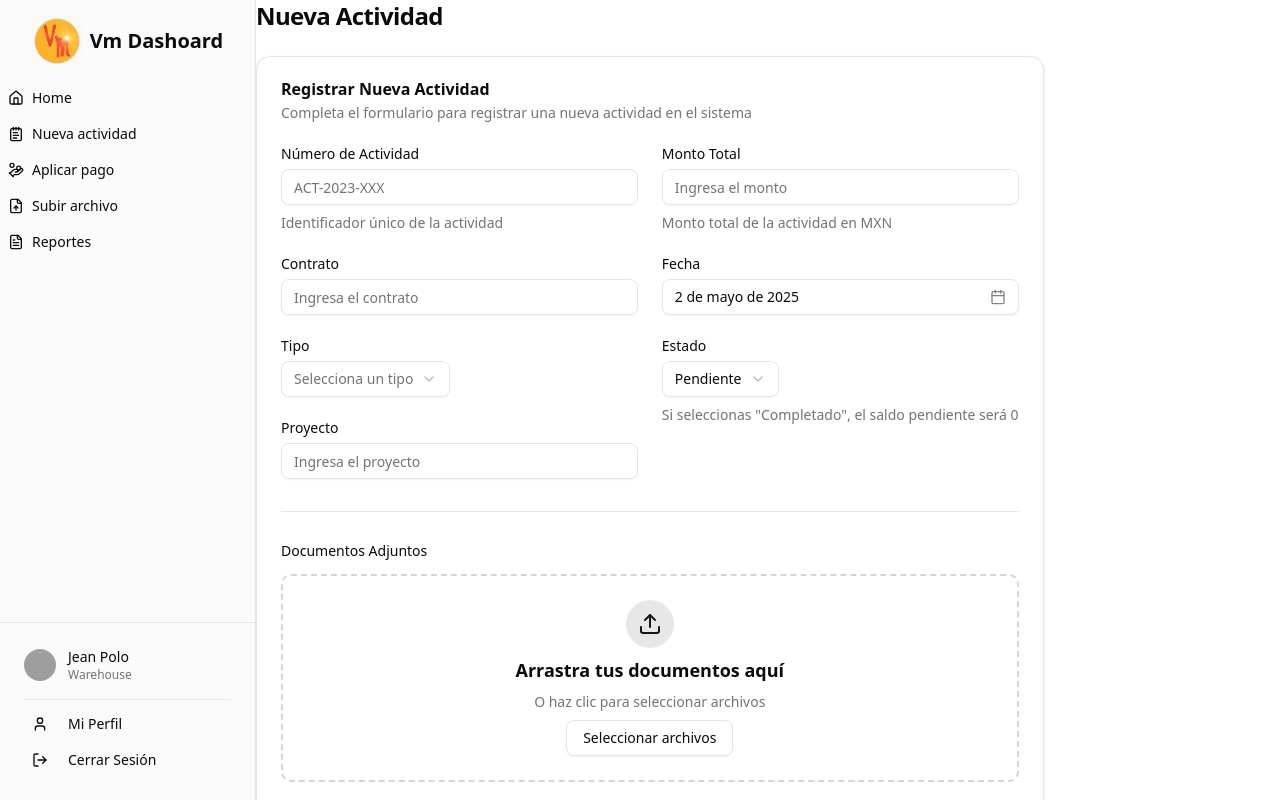
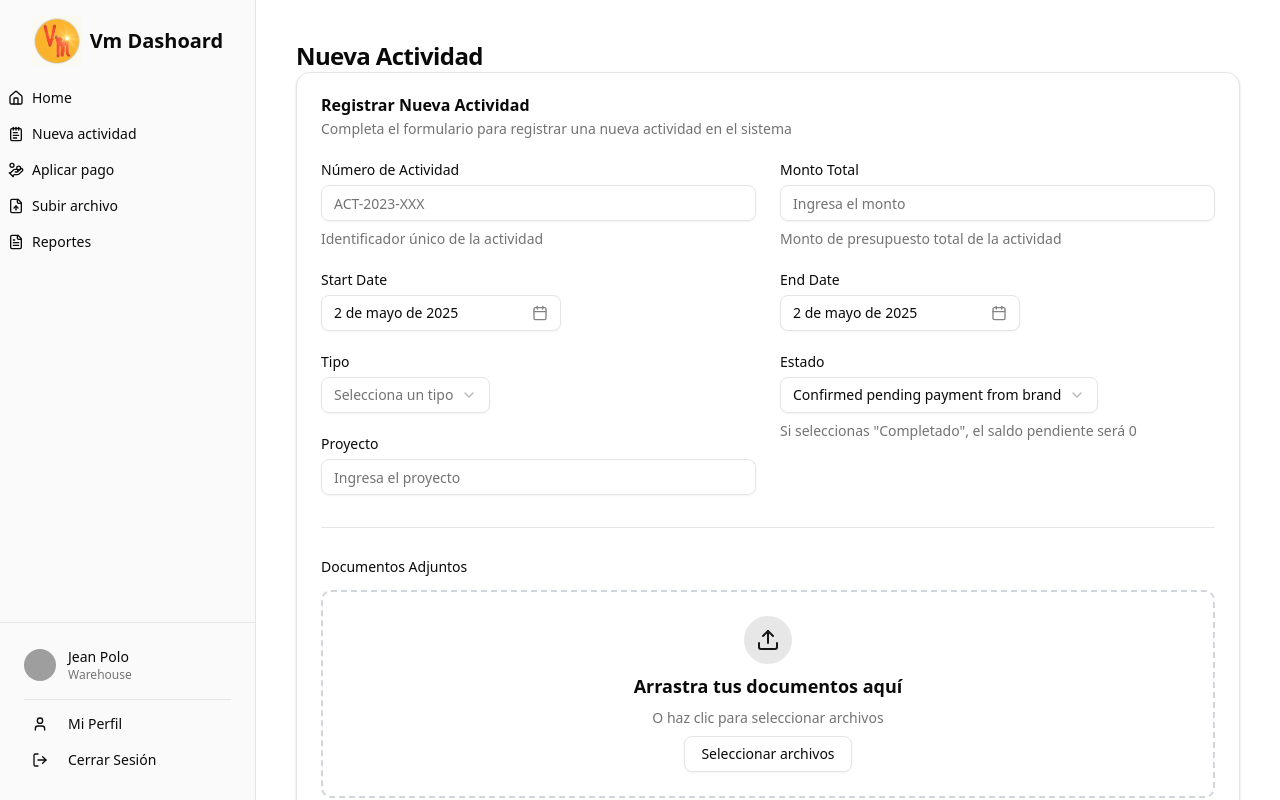
Before and after one commit to jeanTULF/form-credit-memo, a React (Vite) app: page /new-activity in a window 1280 px wide. Shown: the top 800 px of the page. Built offline with nearby package versions, Linux system fonts and the light colour scheme; grey boxes are pictures that could not be loaded.

Commit message:
Nuevos campos en ActivityForm y data.json

```diff
--- a/src/components/ActivityForm.jsx
+++ b/src/components/ActivityForm.jsx
@@ -45,7 +45,7 @@ const ActivityForm = () => {
           proyecto: "",
           monto: "",
           fecha: new Date(),
-          estado: "Pendiente",
+          estado: "pending",
           adjuntos: [],
           notas: "",
         },
@@ -74,13 +74,26 @@ const ActivityForm = () => {
 
             <FormField
               control={form.control}
-              name="contrato"
+              name="fecha"
               render={({ field }) => (
-                <FormItem>
-                  <FormLabel>Contrato</FormLabel>
-                  <FormControl>
-                    <Input placeholder="Ingresa el contrato" {...field} />
-                  </FormControl>
+                <FormItem className="flex flex-col">
+                  <FormLabel>Start Date</FormLabel>
+                  <Popover>
+                    <PopoverTrigger asChild>
+                      <FormControl>
+                        <Button
+                          variant={"outline"}
+                          className={cn("w-[240px] justify-start text-left font-normal", !field.value && "text-muted-foreground")}
+                        >
+                          {field.value ? format(field.value, "PPP", { locale: es }) : <span>Selecciona una fecha</span>}
+                          <CalendarIcon className="ml-auto h-4 w-4 opacity-50" />
+                        </Button>
+                      </FormControl>
+                    </PopoverTrigger>
+                    <PopoverContent className="w-auto p-0" align="start">
+                      <Calendar mode="single" selected={field.value} onSelect={field.onChange} initialFocus />
+                    </PopoverContent>
+                  </Popover>
                   <FormMessage />
                 </FormItem>
               )}
@@ -99,9 +112,10 @@ const ActivityForm = () => {
                       </SelectTrigger>
                     </FormControl>
                     <SelectContent>
-                      <SelectItem value="Factura">Factura</SelectItem>
-                      <SelectItem value="Orden de Compra">Orden de Compra</SelectItem>
-                      <SelectItem value="Contrato">Contrato</SelectItem>
+                      <SelectItem value="jma">JMA</SelectItem>
+                      <SelectItem value="pp">Price protection</SelectItem>
+                      <SelectItem value="so">Sell Out</SelectItem>
+                      <SelectItem value="st">Sell True</SelectItem>
                     </SelectContent>
                   </Select>
                   <FormMessage />
@@ -134,24 +148,26 @@ const ActivityForm = () => {
                   <FormControl>
                     <Input placeholder="Ingresa el monto" {...field} />
                   </FormControl>
-                  <FormDescription>Monto total de la actividad en MXN</FormDescription>
+                  <FormDescription>Monto  de presupuesto total de la actividad</FormDescription>
                   <FormMessage />
                 </FormItem>
               )}
             />
+
+
 
             <FormField
               control={form.control}
               name="fecha"
               render={({ field }) => (
                 <FormItem className="flex flex-col">
-                  <FormLabel>Fecha</FormLabel>
+                  <FormLabel>End Date</FormLabel>
                   <Popover>
                     <PopoverTrigger asChild>
                       <FormControl>
                         <Button
                           variant={"outline"}
-                          className={cn("w-full pl-3 text-left font-normal", !field.value && "text-muted-foreground")}
+                          className={cn("w-[240px] justify-start text-left font-normal", !field.value && "text-muted-foreground")}
                         >
                           {field.value ? format(field.value, "PPP", { locale: es }) : <span>Selecciona una fecha</span>}
                           <CalendarIcon className="ml-auto h-4 w-4 opacity-50" />
@@ -180,10 +196,11 @@ const ActivityForm = () => {
                       </SelectTrigger>
                     </FormControl>
                     <SelectContent>
-                      <SelectItem value="Pendiente">Pendiente</SelectItem>
-                      <SelectItem value="En Proceso">En Proceso</SelectItem>
-                      <SelectItem value="Completado">Completado</SelectItem>
-                      <SelectItem value="Cancelado">Cancelado</SelectItem>
+                      <SelectItem value="ongoing">Ongoing</SelectItem>
+                      <SelectItem value="pending">Confirmed pending payment from brand</SelectItem>
+                      <SelectItem value="complete">Complete</SelectItem>
+                      <SelectItem value="ended">Ended</SelectItem>
+                      <SelectItem value="paidShare">Paid share CM with client</SelectItem>
                     </SelectContent>
                   </Select>
                   <FormDescription>Si seleccionas "Completado", el saldo pendiente será 0</FormDescription>
--- a/src/components/DashboardCards.jsx
+++ b/src/components/DashboardCards.jsx
@@ -19,12 +19,12 @@ const DashboardCards = () => {
         </Card>
         <Card>
           <CardHeader className="pb-2">
-            <CardTitle className="text-sm font-medium">Monto Total</CardTitle>
-            <CardDescription>Suma de todos los montos</CardDescription>
+            <CardTitle className="text-sm font-medium">Presupuesto Total</CardTitle>
+            <CardDescription>Suma de presupuesto aprovado</CardDescription>
           </CardHeader>
           <CardContent>
             <div className="text-2xl font-bold">
-            {new Intl.NumberFormat("es-MX", { style: "currency", currency: "MXN" }).format(
+            {new Intl.NumberFormat("en-US", { style: "currency", currency: "USD" }).format(
                 data.reduce((sum, a) => sum + a.monto, 0),
               )}
             </div>
@@ -37,7 +37,9 @@ const DashboardCards = () => {
           </CardHeader>
           <CardContent>
             <div className="text-2xl font-bold">
-              25
+            {new Intl.NumberFormat("en-US", { style: "currency", currency: "USD" }).format(
+                data.reduce((sum, a) => sum + a.saldo, 0),
+              )}
             </div>
           </CardContent>
         </Card>
@@ -48,7 +50,9 @@ const DashboardCards = () => {
           </CardHeader>
           <CardContent>
             <div className="text-2xl font-bold">
-              25
+            {new Intl.NumberFormat("en-US", { style: "currency", currency: "USD" }).format(
+                data.reduce((sum, a) => sum + (a.monto - a.saldo), 0),
+              )}
             </div>
           </CardContent>
         </Card>
--- a/src/components/DataTable.jsx
+++ b/src/components/DataTable.jsx
@@ -48,11 +48,9 @@ export const DataTable = ({ data, isLoading, columns, onActivitySelect }) => {
               paginatedData.map((item) => (
                 <TableRow key={item.id}>
                   <TableCell className="font-medium">{item.numero}</TableCell>
-                  <TableCell>{item.contrato}</TableCell>
                   <TableCell>{item.tipo}</TableCell>
                   <TableCell>{item.proyecto}</TableCell>
                   <TableCell>{formatCurrency(item.monto)}</TableCell>
-                  <TableCell>{formatDate(item.fecha)}</TableCell>
                   <TableCell>
                     <Badge className={getStatusColor(item.estado)}>{item.estado}</Badge>
                   </TableCell>
--- a/src/components/DetailsDialog.jsx
+++ b/src/components/DetailsDialog.jsx
@@ -46,10 +46,10 @@ export const DetailsDialog = ({ activity, onClose }) => {
                     <span className="text-sm font-medium">Proyecto:</span>
                     <span>{activity.proyecto}</span>
                   </div>
-                  <div className="flex justify-between">
+                  {/* <div className="flex justify-between">
                     <span className="text-sm font-medium">Fecha:</span>
                     <span>{formatDate(activity.fecha)}</span>
-                  </div>
+                  </div> */}
                   <div className="flex justify-between">
                     <span className="text-sm font-medium">Estado:</span>
                     <Badge className={getStatusColor(activity.estado)}>{activity.estado}</Badge>
--- a/src/components/FilterActivities.jsx
+++ b/src/components/FilterActivities.jsx
@@ -7,11 +7,9 @@ const FilterActivities = () => {
 
     const columns = [
         "Activity N°",
-        "Contract N°",
         "Type",
         "Project Name",
         "S/PO Amount",
-        "Excecution Date",
         "status"
       ];
 
--- a/src/data.json
+++ b/src/data.json
@@ -2,281 +2,309 @@
   {
     "id": "1",
     "numero": "AT23061234567",
-    "contrato": "JL591230500123",
-    "tipo": "JMA",
+    "tipo": "SO",
     "proyecto": "Digital Marketing Campaign Q3",
     "monto": 25500,
     "saldo": 1500,
-    "fecha": "2023-06-15",
+    "from": "2025-06-03",
+    "to": "2025-08-15",
     "estado": "Completado",
-    "adjuntos": ["AT23061234567.pdf"],
+    "adjuntos": [
+      "AT23061234567.pdf"
+    ],
     "pagos": [
       {
         "referencia": "INV-21800",
-        "fecha": "2023-08-15",
         "monto": 24000,
         "metodo": "AT23061234568",
-        "notas": "Pago aceptado"
+        "notas": "Pago aceptado",
+        "fecha": "2025-08-15"
       }
     ]
   },
   {
     "id": "2",
     "numero": "AT23061234568",
-    "contrato": "JL591230500124",
-    "tipo": "GAR",
+    "tipo": "SO",
     "proyecto": "Software Development Sprint 1",
     "monto": 38000,
     "saldo": 5000,
-    "fecha": "2023-07-10",
+    "from": "2025-04-28",
+    "to": "2025-06-29",
     "estado": "En proceso",
-    "adjuntos": ["AT23061234568.pdf"],
+    "adjuntos": [
+      "AT23061234568.pdf"
+    ],
     "pagos": [
       {
         "referencia": "INV-21801",
-        "fecha": "2023-09-01",
         "monto": 33000,
-        "notas": "Primer pago"
+        "notas": "Primer pago",
+        "fecha": "2025-06-29"
       }
     ]
   },
   {
     "id": "3",
     "numero": "AT23061234569",
-    "contrato": "JL591230500125",
-    "tipo": "JMA",
+    "tipo": "SO",
     "proyecto": "Infrastructure Upgrade Phase 2",
     "monto": 60000,
     "saldo": 10000,
-    "fecha": "2023-08-05",
+    "from": "2025-05-26",
+    "to": "2025-06-24",
     "estado": "Pendiente",
-    "adjuntos": ["AT23061234569.pdf"],
+    "adjuntos": [
+      "AT23061234569.pdf"
+    ],
     "pagos": [
       {
         "referencia": "INV-21802",
-        "fecha": "2023-10-10",
         "monto": 50000,
-        "notas": "Adelanto parcial"
+        "notas": "Adelanto parcial",
+        "fecha": "2025-06-24"
       }
     ]
   },
   {
     "id": "4",
     "numero": "AT23061234570",
-    "contrato": "JL591230500126",
-    "tipo": "GAR",
+    "tipo": "ST",
     "proyecto": "Cybersecurity Assessment",
     "monto": 17500,
     "saldo": 0,
-    "fecha": "2023-09-01",
+    "from": "2025-01-06",
+    "to": "2025-02-21",
     "estado": "Completado",
-    "adjuntos": ["AT23061234570.pdf"],
+    "adjuntos": [
+      "AT23061234570.pdf"
+    ],
     "pagos": [
       {
         "referencia": "INV-21803",
-        "fecha": "2023-10-15",
         "monto": 17500,
-        "notas": "Pago final"
+        "notas": "Pago final",
+        "fecha": "2025-02-21"
       }
     ]
   },
   {
     "id": "5",
     "numero": "AT23061234571",
-    "contrato": "JL591230500127",
-    "tipo": "JMA",
+    "tipo": "PP",
     "proyecto": "Cloud Migration Project",
     "monto": 50000,
     "saldo": 10000,
-    "fecha": "2023-09-15",
+    "from": "2025-06-26",
+    "to": "2025-09-15",
     "estado": "En proceso",
-    "adjuntos": ["AT23061234571.pdf"],
+    "adjuntos": [
+      "AT23061234571.pdf"
+    ],
     "pagos": [
       {
         "referencia": "INV-21804",
-        "fecha": "2023-11-05",
         "monto": 40000,
-        "notas": "Pago parcial"
+        "notas": "Pago parcial",
+        "fecha": "2025-09-15"
       }
     ]
   },
   {
     "id": "6",
     "numero": "AT23061234572",
-    "contrato": "JL591230500128",
-    "tipo": "GAR",
+    "tipo": "SO",
     "proyecto": "SEO Optimization Campaign",
     "monto": 12000,
     "saldo": 2000,
-    "fecha": "2023-10-01",
+    "from": "2025-06-25",
+    "to": "2025-08-02",
     "estado": "Pendiente",
-    "adjuntos": ["AT23061234572.pdf"],
+    "adjuntos": [
+      "AT23061234572.pdf"
+    ],
     "pagos": [
       {
         "referencia": "INV-21805",
-        "fecha": "2023-12-01",
         "monto": 10000,
-        "notas": "Pago inicial"
+        "notas": "Pago inicial",
+        "fecha": "2025-08-02"
       }
     ]
   },
   {
     "id": "7",
     "numero": "AT23061234573",
-    "contrato": "JL591230500129",
-    "tipo": "JMA",
+    "tipo": "PP",
     "proyecto": "AI Chatbot Implementation",
     "monto": 45000,
     "saldo": 5000,
-    "fecha": "2023-11-10",
+    "from": "2025-03-08",
+    "to": "2025-06-02",
     "estado": "En proceso",
-    "adjuntos": ["AT23061234573.pdf"],
+    "adjuntos": [
+      "AT23061234573.pdf"
+    ],
     "pagos": [
       {
         "referencia": "INV-21806",
-        "fecha": "2024-01-05",
         "monto": 40000,
-        "notas": "Primer pago"
+        "notas": "Primer pago",
+        "fecha": "2025-06-02"
       }
     ]
   },
   {
     "id": "8",
     "numero": "AT23061234574",
-    "contrato": "JL591230500130",
-    "tipo": "GAR",
+    "tipo": "SO",
     "proyecto": "E-commerce Platform Upgrade",
     "monto": 30000,
     "saldo": 0,
-    "fecha": "2023-12-01",
+    "from": "2025-04-11",
+    "to": "2025-07-03",
     "estado": "Completado",
-    "adjuntos": ["AT23061234574.pdf"],
+    "adjuntos": [
+      "AT23061234574.pdf"
+    ],
     "pagos": [
       {
         "referencia": "INV-21807",
-        "fecha": "2024-02-10",
         "monto": 30000,
-        "notas": "Pago final"
+        "notas": "Pago final",
+        "fecha": "2025-07-03"
       }
     ]
   },
   {
     "id": "9",
     "numero": "AT23061234575",
-    "contrato": "JL591230500131",
     "tipo": "JMA",
     "proyecto": "Data Analytics Dashboard",
     "monto": 55000,
     "saldo": 15000,
-    "fecha": "2023-12-15",
+    "from": "2025-01-06",
+    "to": "2025-01-24",
     "estado": "Pendiente",
-    "adjuntos": ["AT23061234575.pdf"],
+    "adjuntos": [
+      "AT23061234575.pdf"
+    ],
     "pagos": [
       {
         "referencia": "INV-21808",
-        "fecha": "2024-02-20",
         "monto": 40000,
-        "notas": "Pago inicial"
+        "notas": "Pago inicial",
+        "fecha": "2025-01-24"
       }
     ]
   },
   {
     "id": "10",
     "numero": "AT23061234576",
-    "contrato": "JL591230500132",
-    "tipo": "GAR",
+    "tipo": "JMA",
     "proyecto": "IT Infrastructure Overhaul",
     "monto": 70000,
     "saldo": 20000,
-    "fecha": "2024-01-05",
+    "from": "2025-04-24",
+    "to": "2025-06-18",
     "estado": "En proceso",
-    "adjuntos": ["AT23061234576.pdf"],
+    "adjuntos": [
+      "AT23061234576.pdf"
+    ],
     "pagos": [
       {
         "referencia": "INV-21809",
-        "fecha": "2024-03-01",
         "monto": 50000,
-        "notas": "Primer pago"
+        "notas": "Primer pago",
+        "fecha": "2025-06-18"
       }
     ]
   },
   {
     "id": "11",
     "numero": "AT23061234577",
-    "contrato": "JL591230500133",
-    "tipo": "JMA",
+    "tipo": "SO",
     "proyecto": "Mobile App Development",
     "monto": 60000,
     "saldo": 10000,
-    "fecha": "2024-01-20",
+    "from": "2025-05-11",
+    "to": "2025-05-30",
     "estado": "Pendiente",
-    "adjuntos": ["AT23061234577.pdf"],
+    "adjuntos": [
+      "AT23061234577.pdf"
+    ],
     "pagos": [
       {
         "referencia": "INV-21810",
-        "fecha": "2024-03-15",
         "monto": 50000,
-        "notas": "Pago parcial"
+        "notas": "Pago parcial",
+        "fecha": "2025-05-30"
       }
     ]
   },
   {
     "id": "12",
     "numero": "AT23061234578",
-    "contrato": "JL591230500134",
-    "tipo": "GAR",
+    "tipo": "PP",
     "proyecto": "Cloud Security Enhancement",
     "monto": 25000,
     "saldo": 5000,
-    "fecha": "2024-02-01",
+    "from": "2025-02-19",
+    "to": "2025-03-07",
     "estado": "En proceso",
-    "adjuntos": ["AT23061234578.pdf"],
+    "adjuntos": [
+      "AT23061234578.pdf"
+    ],
     "pagos": [
       {
         "referencia": "INV-21811",
-        "fecha": "2024-04-01",
         "monto": 20000,
-        "notas": "Primer pago"
+        "notas": "Primer pago",
+        "fecha": "2025-03-07"
       }
     ]
   },
   {
     "id": "13",
     "numero": "AT23061234579",
-    "contrato": "JL591230500135",
-    "tipo": "JMA",
+    "tipo": "ST",
     "proyecto": "5G Network Deployment",
     "monto": 80000,
     "saldo": 30000,
-    "fecha": "2024-02-15",
+    "from": "2025-06-05",
+    "to": "2025-07-02",
     "estado": "Pendiente",
-    "adjuntos": ["AT23061234579.pdf"],
+    "adjuntos": [
+      "AT23061234579.pdf"
+    ],
     "pagos": [
       {
         "referencia": "INV-21812",
-        "fecha": "2024-04-15",
         "monto": 50000,
-        "notas": "Pago inicial"
+        "notas": "Pago inicial",
+        "fecha": "2025-07-02"
       }
     ]
   },
   {
     "id": "14",
     "numero": "AT23061234580",
-    "contrato": "JL591230500136",
-    "tipo": "GAR",
+    "tipo": "ST",
     "proyecto": "Machine Learning Model Training",
     "monto": 40000,
     "saldo": 0,
-    "fecha": "2024-03-01",
+    "from": "2025-02-17",
+    "to": "2025-05-18",
     "estado": "Completado",
-    "adjuntos": ["AT23061234580.pdf"],
+    "adjuntos": [
+      "AT23061234580.pdf"
+    ],
     "pagos": [
       {
         "referencia": "INV-21813",
-        "fecha": "2024-05-01",
         "monto": 40000,
-        "notas": "Pago final"
+        "notas": "Pago final",
+        "fecha": "2025-05-18"
       }
     ]
   }
--- a/src/pages/NewActivity.jsx
+++ b/src/pages/NewActivity.jsx
@@ -4,7 +4,7 @@ import React from 'react'
 
 const NewActivity = () => {
   return (
-    <div className="space-y-6">
+    <div className='flex flex-col p-10 w-full'>
       <h1 className="text-2xl font-bold tracking-tight">Nueva Actividad</h1>
       <Card>
         <CardHeader>
@@ -12,7 +12,6 @@ const NewActivity = () => {
           <CardDescription>Completa el formulario para registrar una nueva actividad en el sistema</CardDescription>
         </CardHeader>
         <CardContent>
-          {/* formulario de actividad por ingresar */}
           <ActivityForm />
         </CardContent>
       </Card>
```
